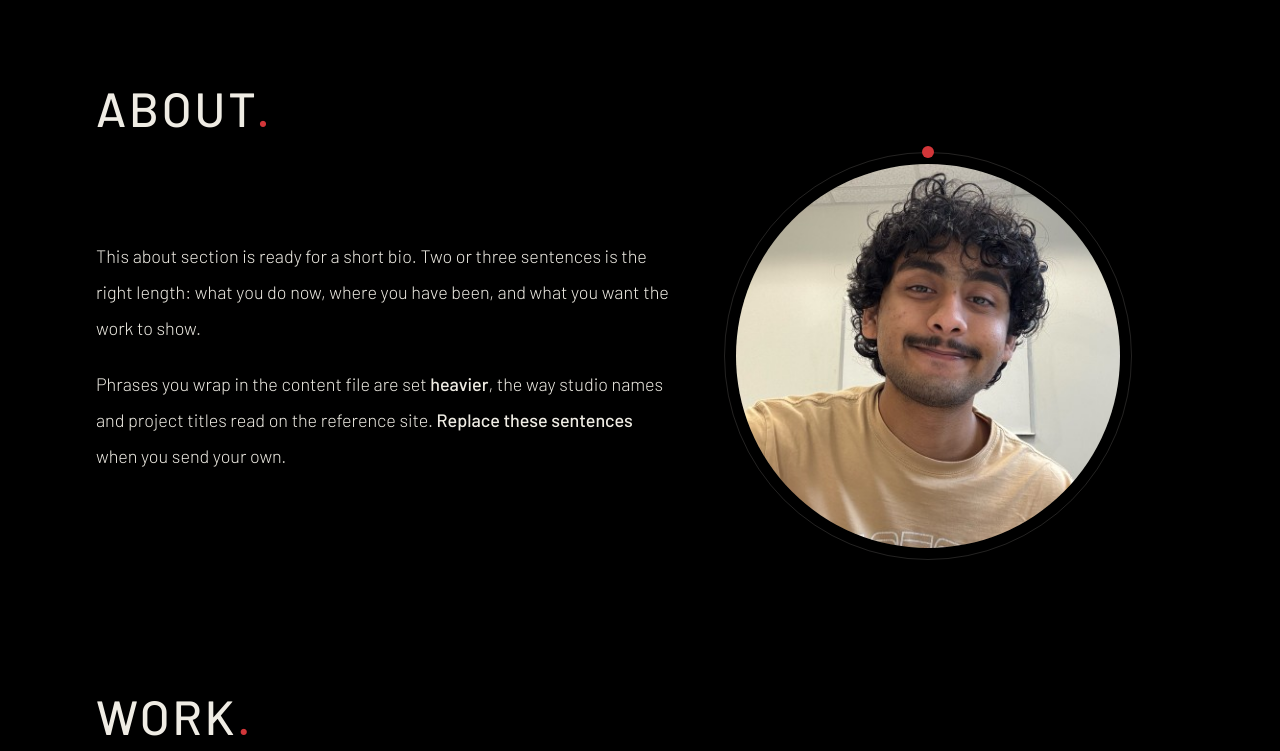
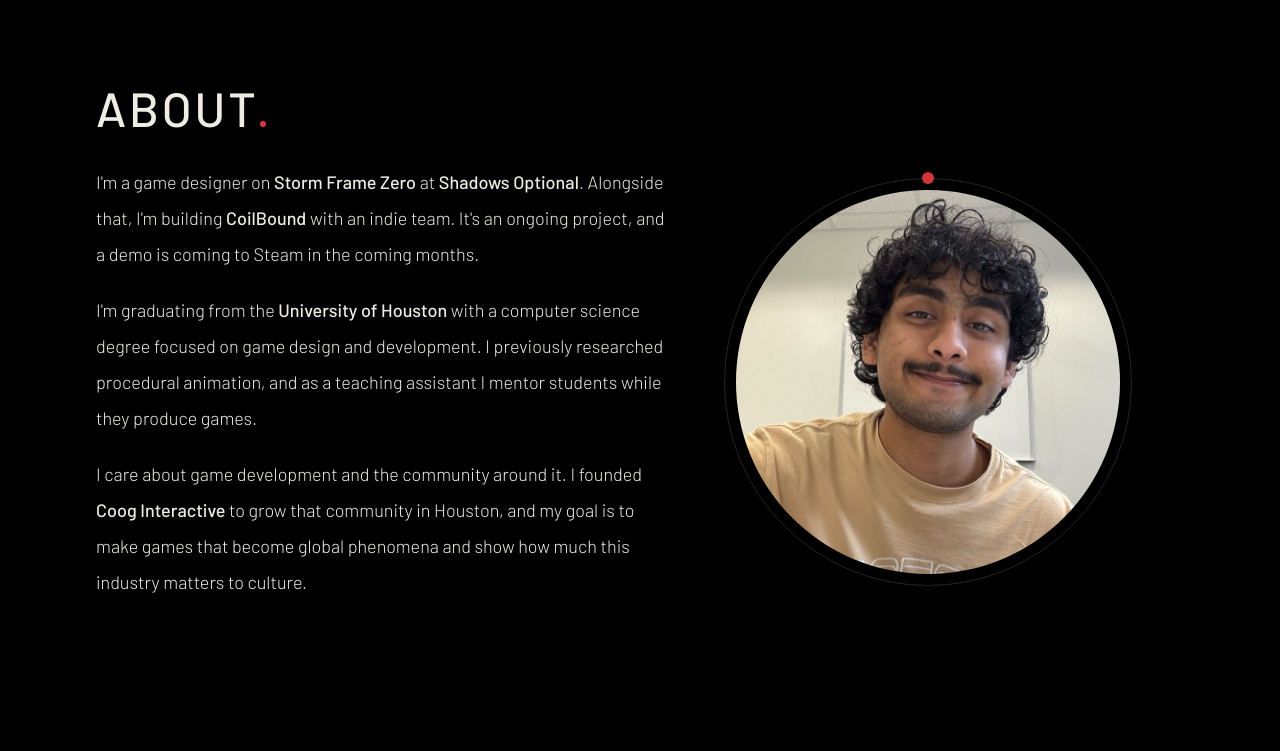
Before and after one commit to Ibrahim12610/Portfolio, a Next.js app: page / in a window 1280 px wide. Shown: the part 550-1301 px from the top of the page. Built offline with nearby package versions, Linux system fonts and the light colour scheme.

Commit message:
Write Ibrahim's about bio in three paragraphs.
The section covers Storm Frame Zero, CoilBound, the University of Houston, and Coog Interactive.

Co-authored-by: mifaisal <mifaisal@cougarnet.uh.edu>

```diff
--- a/content/site.ts
+++ b/content/site.ts
@@ -58,8 +58,9 @@ export const site = {
     disciplines: ["Gameplay designer", "Level designer"],
     portrait: "/ibrahim.jpg",
     about: [
-      "This about section is ready for a short bio. Two or three sentences is the right length: what you do now, where you have been, and what you want the work to show.",
-      "Phrases you wrap in the content file are set **heavier**, the way studio names and project titles read on the reference site. **Replace these sentences** when you send your own.",
+      "I'm a game designer on **Storm Frame Zero** at **Shadows Optional**. Alongside that, I'm building **CoilBound** with an indie team. It's an ongoing project, and a demo is coming to Steam in the coming months.",
+      "I'm graduating from the **University of Houston** with a computer science degree focused on game design and development. I previously researched procedural animation, and as a teaching assistant I mentor students while they produce games.",
+      "I care about game development and the community around it. I founded **Coog Interactive** to grow that community in Houston, and my goal is to make games that become global phenomena and show how much this industry matters to culture.",
     ],
     email: "faisalibrahim610@gmail.com",
     phone: "",
```
